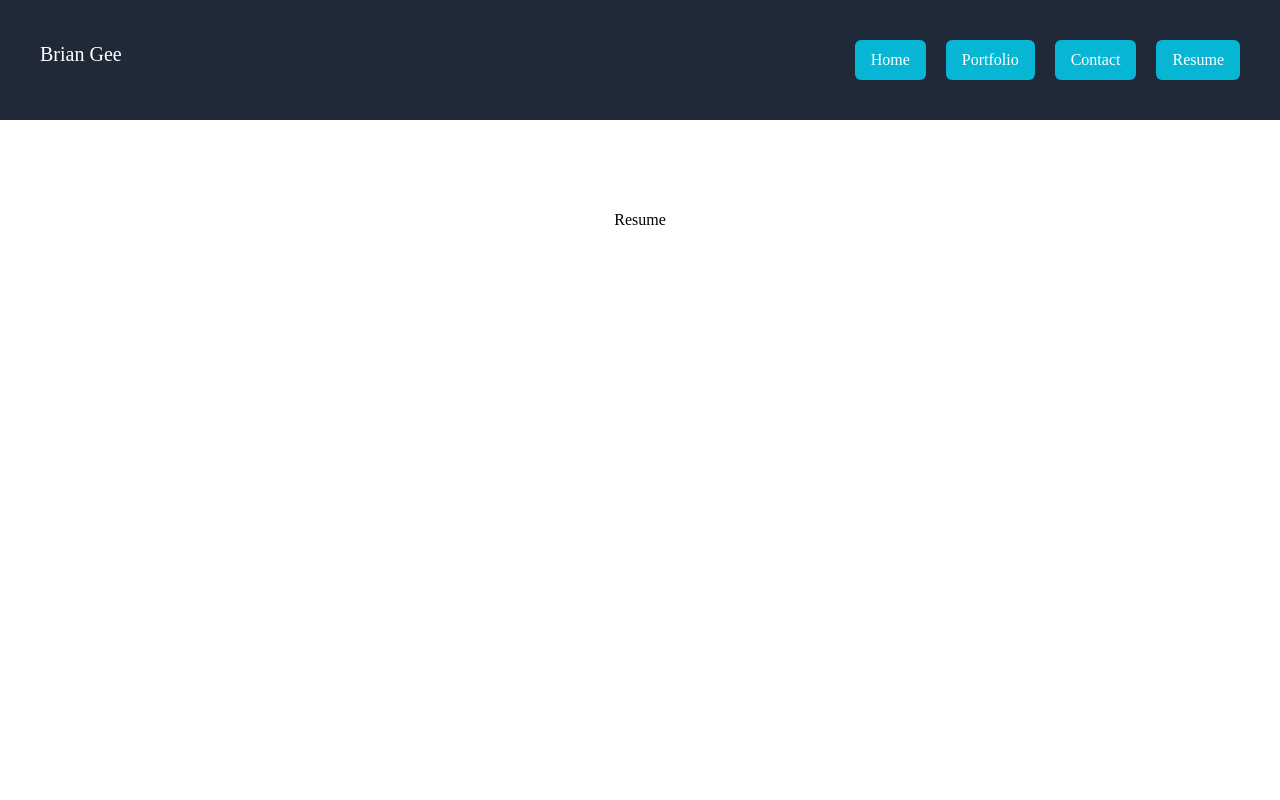
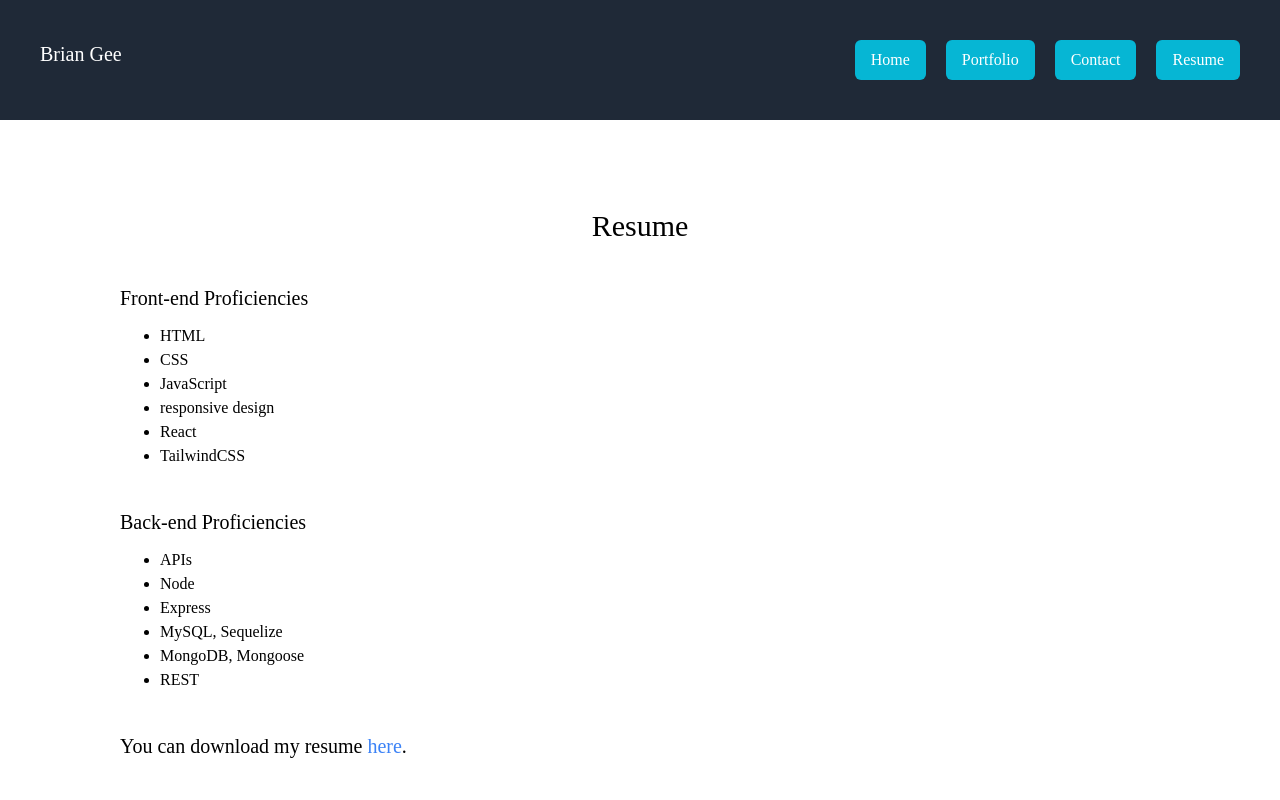
Before and after one commit to brian-gee/react-portfolio, a Next.js app: page /resume in a window 1280 px wide. Shown: the top 800 px of the page. Built offline with nearby package versions, Linux system fonts and the light colour scheme; a web font is replaced by a local one.

Commit message:
updated resume page with content and download

```diff
--- a/pages/portfolio.js
+++ b/pages/portfolio.js
@@ -27,7 +27,7 @@ export default function Portfolio() {
               <div class="p-5 max-w-sm bg-white rounded-lg shadow-lg m-2">
                   <Image src={workday} alt='work day scheduler' className='object-cover'/>
                 <div class="pt-5">
-                  <h5 class="mb-2 text-2xl text-center font-bold tracking-tight">Work Day Scheduler</h5>
+                  <h5 class="mb-2 text-xl text-center tracking-tight">Work Day Scheduler</h5>
                 </div>
              </div>
             </Link>
@@ -36,7 +36,7 @@ export default function Portfolio() {
               <div class="p-5 max-w-sm bg-white rounded-lg shadow-lg m-2">
                   <Image src={jate} alt='jate' className='object-cover'/>
                 <div class="pt-5">
-                  <h5 class="text-2xl text-center font-bold tracking-tight">JATE</h5>
+                  <h5 class="text-xl text-center tracking-tight">JATE</h5>
                 </div>
              </div>
             </Link>
@@ -45,7 +45,7 @@ export default function Portfolio() {
               <div class="p-5 max-w-sm bg-white rounded-lg shadow-lg m-2">
                   <Image src={noteTaker} alt='note taker' className='object-cover'/>
                 <div class="pt-5">
-                  <h5 class="text-2xl text-center font-bold tracking-tight">Note Taker</h5>
+                  <h5 class="text-xl text-center tracking-tight">Note Taker</h5>
                 </div>
              </div>
             </Link>
@@ -54,7 +54,7 @@ export default function Portfolio() {
               <div class="p-5 max-w-sm bg-white rounded-lg shadow-lg m-2">
                   <Image src={employeeManager} alt='employee manager' className='object-cover'/>
                 <div class="pt-5">
-                  <h5 class="text-2xl text-center font-bold tracking-tight">Note Taker</h5>
+                  <h5 class="text-xl text-center tracking-tight">Note Taker</h5>
                 </div>
              </div>
             </Link>
--- a/pages/resume.js
+++ b/pages/resume.js
@@ -4,9 +4,43 @@ export default function Resume() {
     <div>
       <main className="bg-white px-10">
         <section className=" min-h-screen">
+
+          {/* Title */}
           <div class="text-center p-10">
-            <h1>Resume</h1>
+            <h1 className="text-3xl">Resume</h1>
           </div>
+
+          {/* Front-end */}
+          <div className="pl-20">
+            <h2 className="text-xl">Front-end Proficiencies</h2>
+            <ul className="list-disc pl-10 pt-3">
+              <li>HTML</li>
+              <li>CSS</li>
+              <li>JavaScript</li>
+              <li>responsive design</li>
+              <li>React</li>
+              <li>TailwindCSS</li>
+            </ul>
+          </div>
+
+          {/* Back-end */}
+          <div className="pl-20 pt-10">
+            <h2 className="text-xl">Back-end Proficiencies</h2>
+            <ul className="list-disc pl-10 pt-3">
+              <li>APIs</li>
+              <li>Node</li>
+              <li>Express</li>
+              <li>MySQL, Sequelize</li>
+              <li>MongoDB, Mongoose</li>
+              <li>REST</li>
+            </ul>
+          </div>
+
+          {/* Resume download link */}
+          <div className="pl-20 pt-10">
+          <h2 className="text-xl">You can download my resume <a className=" text-blue-500" href="./public/resume-briangee.pdf" download>here</a>.</h2>
+          </div>
+
         </section>
       </main>
     </div>
```
Also changed, not shown: 1 other file (tests, documents, lock files or other folders).
